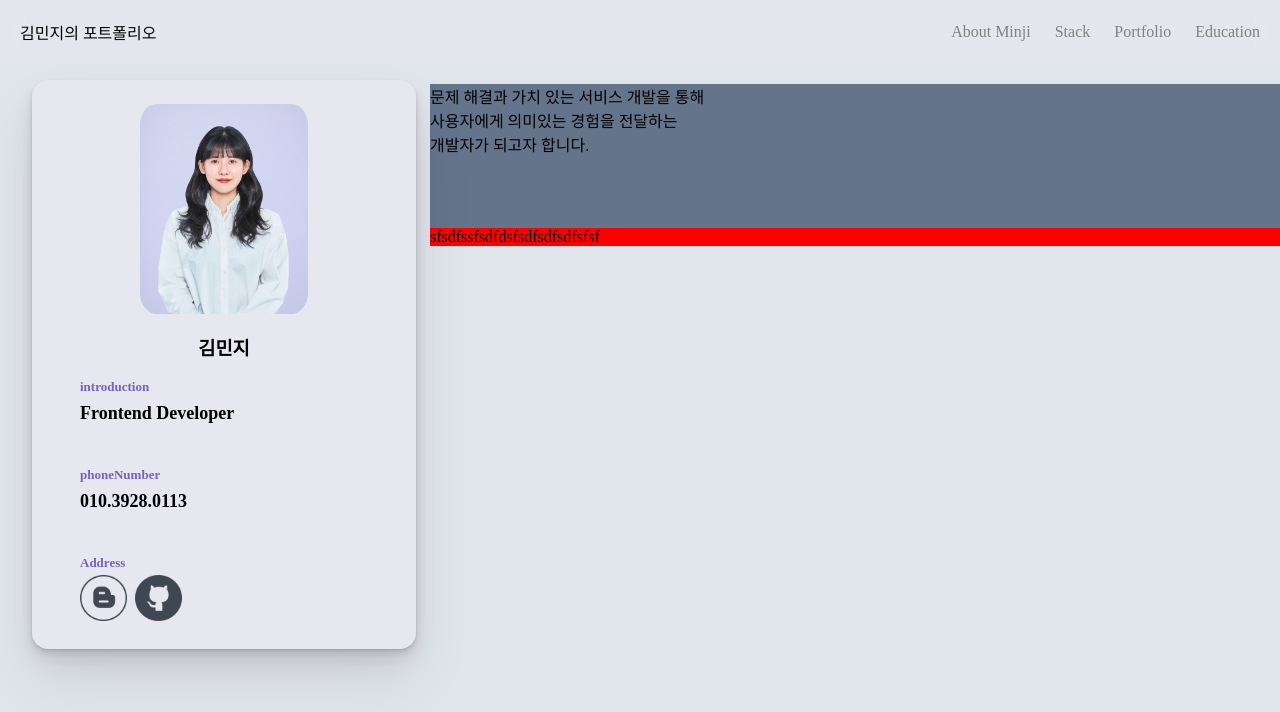
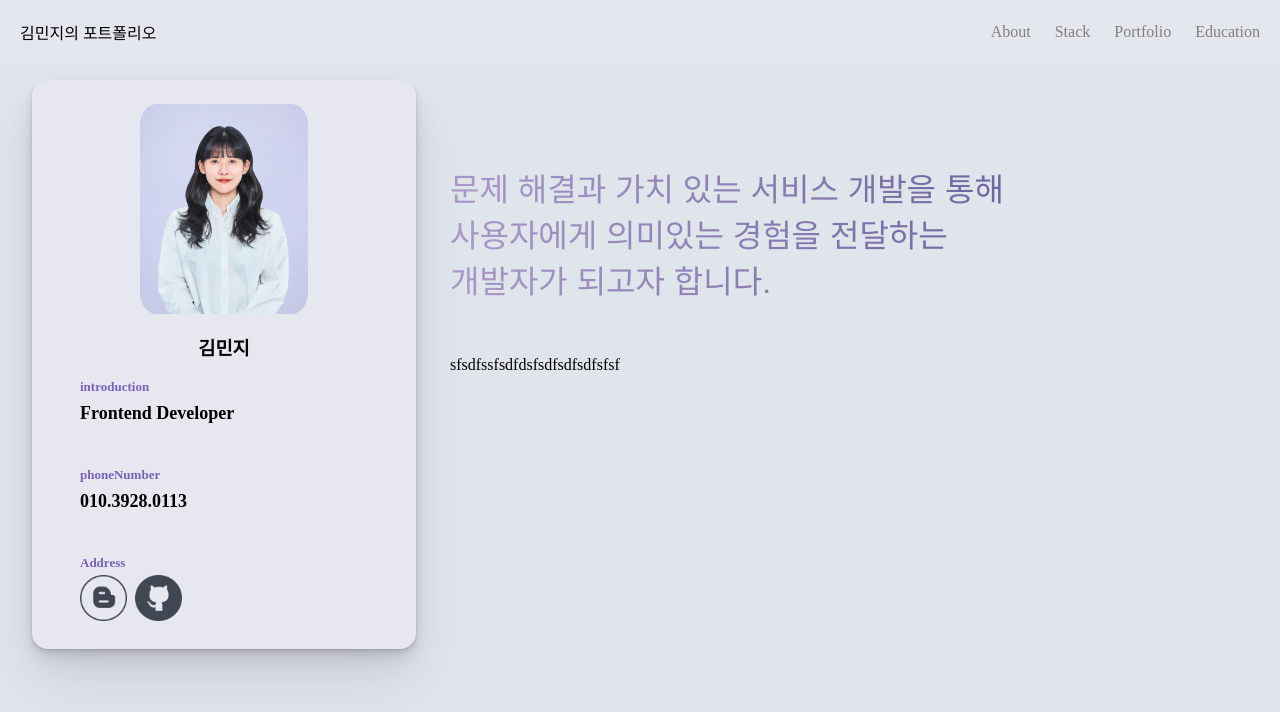
Before and after one commit to posy-m/portfolio_minji, a React (Create React App) app: page / in a window 1280 px wide. Shown: the top 712 px of the page. Built offline with nearby package versions, Linux system fonts and the light colour scheme.

Commit message:
profile icon-hover

```diff
--- a/src/components/Header.jsx
+++ b/src/components/Header.jsx
@@ -8,7 +8,7 @@ const Header = () => {
     <div className={styles.headerBox}>
       <div>김민지의 포트폴리오</div>
       <div className={styles.indexBox}>
-        <Link to='/about'>About Minji</Link>
+        <Link to='/about'>About</Link>
         <Link to='/stack'>Stack</Link>
         <Link to='/portfolio'>Portfolio</Link>
         <Link to='/education'>Education</Link>
--- a/src/global.css
+++ b/src/global.css
@@ -13,3 +13,30 @@ a {
   cursor: pointer;
   color: gray;
 }
+
+/* index.css 또는 글로벌 CSS 파일 */
+@import url('https://fonts.googleapis.com/css2?family=Cinzel+Decorative:wght@400;700;900&family=Do+Hyeon&family=Noto+Serif+Khmer:wght@100..900&display=swap');
+
+.do-hyeon-regular {
+  font-family: "Do Hyeon", sans-serif;
+  font-weight: 400;
+  font-style: normal;
+}
+
+.cinzel-decorative-regular {
+  font-family: "Cinzel Decorative", serif;
+  font-weight: 400;
+  font-style: normal;
+}
+
+.cinzel-decorative-bold {
+  font-family: "Cinzel Decorative", serif;
+  font-weight: 700;
+  font-style: normal;
+}
+
+.cinzel-decorative-black {
+  font-family: "Cinzel Decorative", serif;
+  font-weight: 900;
+  font-style: normal;
+}
--- a/src/styles/LengthProfile.module.css
+++ b/src/styles/LengthProfile.module.css
@@ -39,6 +39,12 @@
 
 .imgSize>a>img {
   width: 15%;
+  cursor: pointer;
+  transition: all 0.25s ease-out;
+}
+
+.imgSize>a>img:hover {
+  transform: translateY(-5px);
 }
 
 .profileBox>img {
--- a/src/styles/Main.module.css
+++ b/src/styles/Main.module.css
@@ -4,6 +4,7 @@
   margin-left: 430px;
   grid-template-columns: 1fr;
   gap: 10px;
+  padding: 20px
 }
 
 /* .profileBox {
@@ -15,7 +16,7 @@
 .rightBox {
   @apply mt-16;
   /* flex: 0.7; */
-  background-color: red;
+  /* background-color: #gray; */
   /* height: 800px; */
   /* min-width: 70%; */
 }
--- a/src/styles/about.module.css
+++ b/src/styles/about.module.css
@@ -1,3 +1,11 @@
 .aboutBox {
-  @apply h-36 bg-slate-500 items-end
+  @apply h-48 pt-20;
+  font-size: 2rem;
+  font-family: "Do Hyeon", sans-serif;
+  color: transparent;
+  background: linear-gradient(to right, #aa99c9, #554e8c);
+  -webkit-background-clip: text;
+  background-clip: text;
+  /* padding: 16px; */
+  /* padding-top: 50px; */
 }
```
